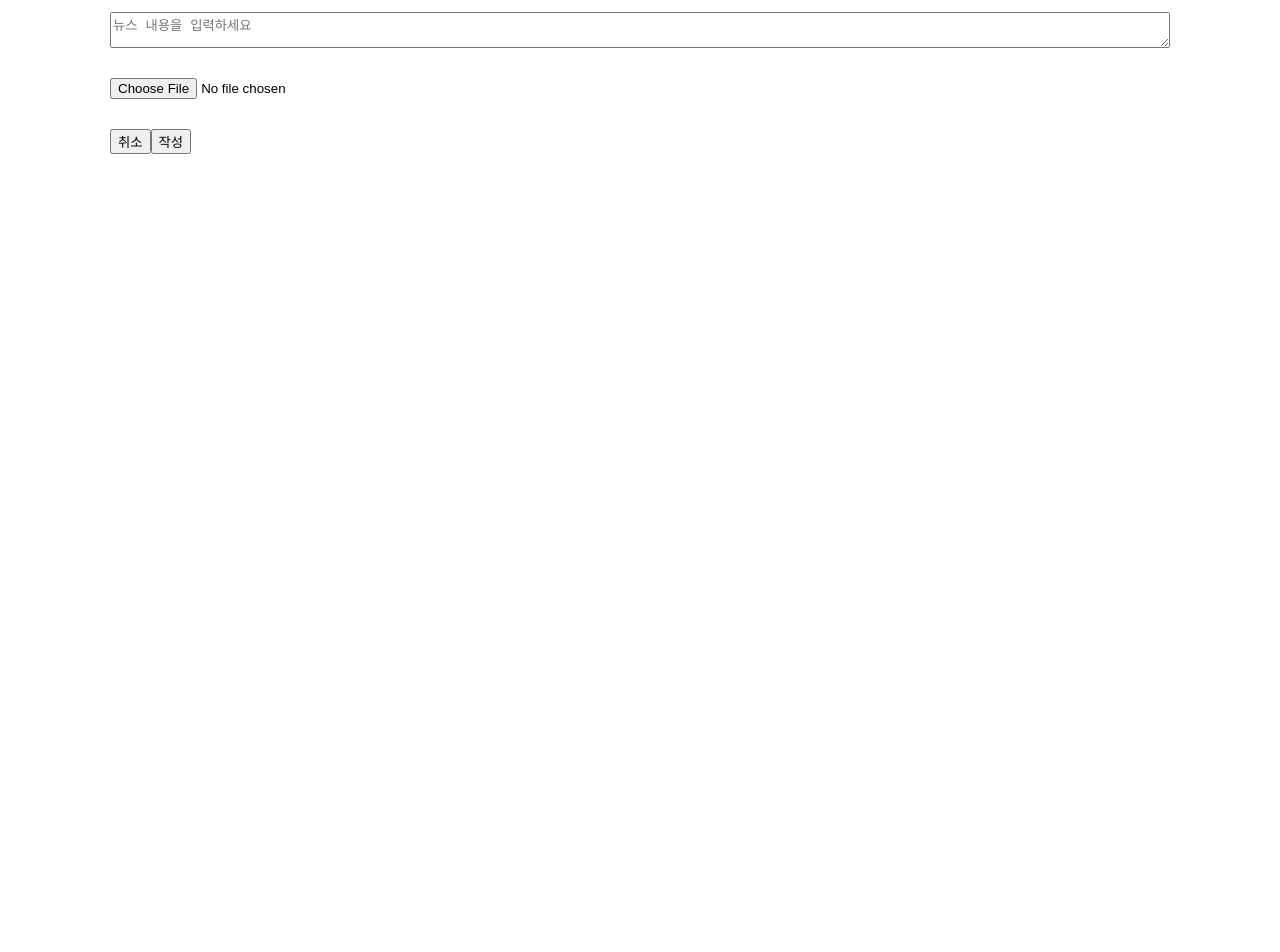
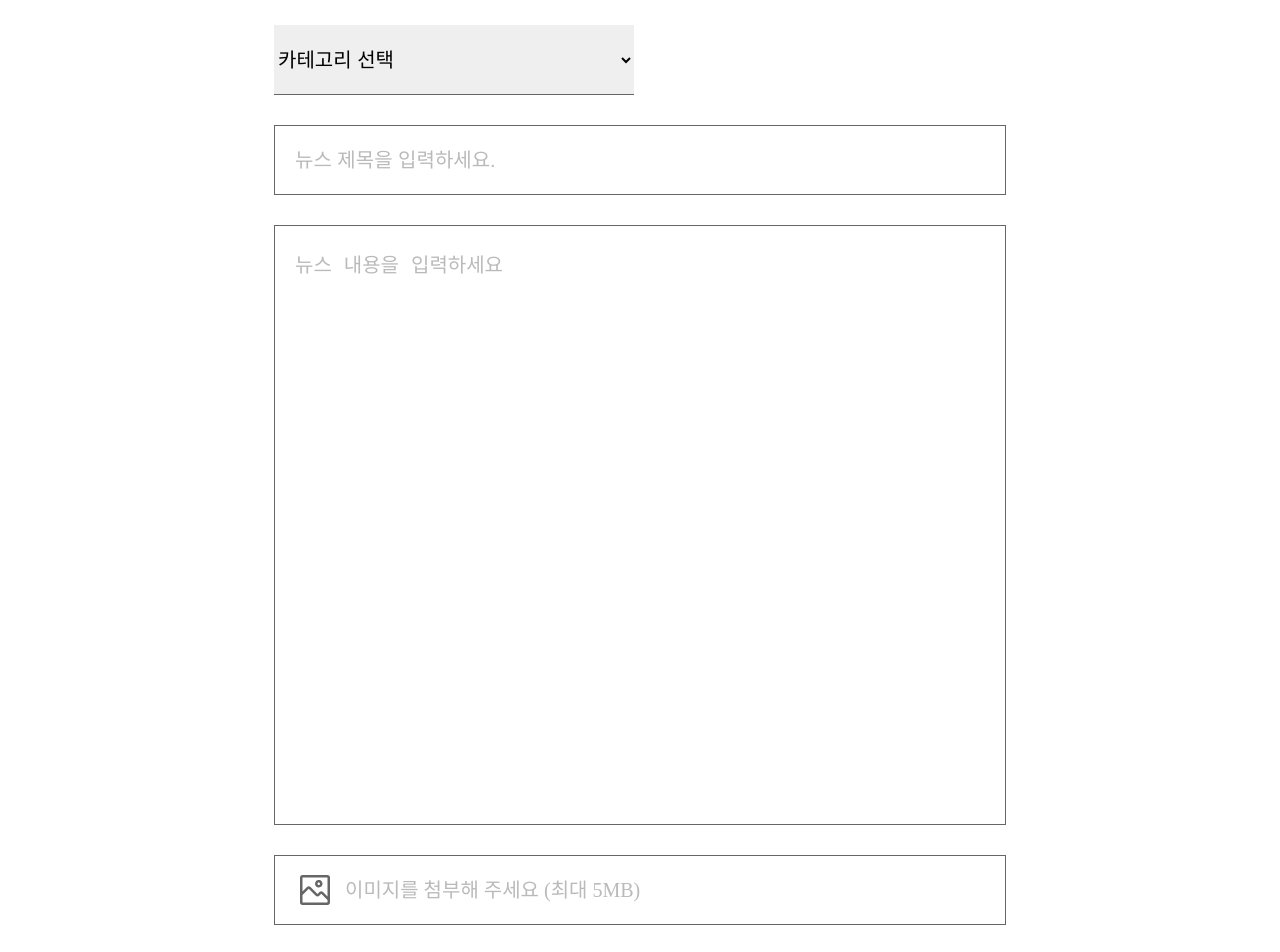
Before and after one commit to vjiji/front-hanghae-board, a React (Create React App) app: page /newpost in a window 1280 px wide. Shown: the part 160-1112 px from the top of the page. Before the commit the page ends 800 px from the top, so only its background shows below. Built offline with nearby package versions, Linux system fonts and the light colour scheme.

Commit message:
feat: form컴포넌트에 필요한 요소의 스타일을 작성 중

```diff
--- /dev/null
+++ b/src/components/features/post/PostForm.jsx
@@ -0,0 +1,98 @@
+import React from 'react';
+import styled from 'styled-components';
+import icon from 'assets/upload-image-icon.svg';
+
+const PostForm = () => {
+  return (
+    <FormLayout>
+      <h1>뉴스 작성</h1>
+      <select>
+        <option
+          value="none"
+          selected
+          disabled
+          hidden
+        >
+          카테고리 선택
+        </option>
+        <option>test</option>
+        <option>test2</option>
+      </select>
+      <input placeholder="뉴스 제목을 입력하세요." />
+      <textarea placeholder="뉴스 내용을 입력하세요" />
+      <Label htmlFor="image-input">
+        <img src={icon} />
+        <p> 이미지를 첨부해 주세요 (최대 5MB)</p>
+      </Label>
+      <input
+        id="image-input"
+        placeholder="이미지를 첨부해 주세요"
+        type="file"
+        style={{ visibility: 'hidden' }}
+      />
+      <ButtonBox>
+        <button>취소</button>
+        <button>작성</button>
+      </ButtonBox>
+    </FormLayout>
+  );
+};
+
+export default PostForm;
+
+const FormLayout = styled.form`
+  width: 732px;
+  display: flex;
+  flex-direction: column;
+  gap: 30px;
+
+  h1 {
+    margin-bottom: 15px;
+    font-size: 30px;
+    font-weight: bold;
+  }
+
+  select {
+    width: 360px;
+    height: 70px;
+    font-size: 20px;
+    border: none;
+    border-bottom: 1px solid #666;
+  }
+
+  input {
+    border: 1px solid #666;
+    height: 70px;
+    padding: 0 20px;
+    font-size: 20px;
+    &::placeholder {
+      color: #bababa;
+    }
+  }
+
+  textarea {
+    height: 600px;
+    padding: 23px 20px;
+    resize: none;
+    border: 1px solid #666;
+    font-size: 20px;
+    &::placeholder {
+      color: #bababa;
+    }
+  }
+`;
+
+const Label = styled.label`
+  height: 70px;
+  padding: 0 20px;
+  border: 1px solid #666;
+  display: flex;
+  align-items: center;
+  gap: 10px;
+  justify-content: cneter;
+  color: #bababa;
+  font-size: 20px;
+  cursor: pointer;
+`;
+
+const ButtonBox = styled.div``;
--- a/src/pages/NewPost.jsx
+++ b/src/pages/NewPost.jsx
@@ -1,21 +1,11 @@
+import PostForm from 'components/features/post/PostForm';
 import React from 'react';
 import styled from 'styled-components';
 
 const NewPost = () => {
   return (
     <NewPostLayout>
-      <h1>뉴스 작성</h1>
-      <div>select</div>
-      <input placeholder="뉴스 제목을 입력하세요." />
-      <textarea placeholder="뉴스 내용을 입력하세요" />
-      <input
-        placeholder="이미지를 첨부해 주세요"
-        type="file"
-      />
-      <ButtonBox>
-        <button>취소</button>
-        <button>작성</button>
-      </ButtonBox>
+      <PostForm />
     </NewPostLayout>
   );
 };
@@ -23,14 +13,7 @@ const NewPost = () => {
 export default NewPost;
 
 const NewPostLayout = styled.div`
+  margin-top: 110px;
   display: flex;
-  flex-direction: column;
-  gap: 30px;
-
-  h1 {
-    margin-bottom: 15px;
-    font-size: 30px;
-  }
+  justify-content: center;
 `;
-
-const ButtonBox = styled.div``;
```
Also changed, not shown: src/assets/upload-image-icon.svg (added).
